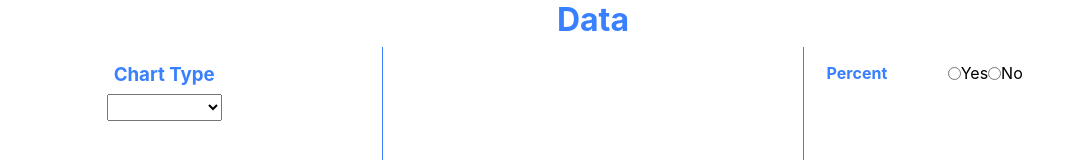
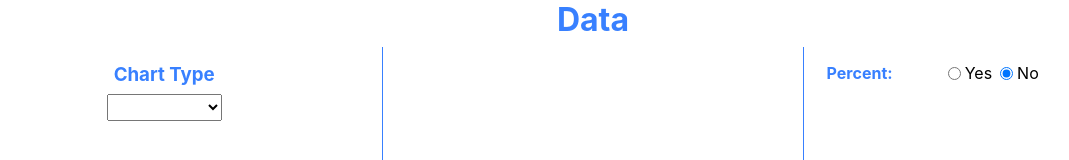
Before and after one commit to michaelcalvinwood/instant-charts, a React (Create React App) app: page / in a window 1280 px wide. Shown: the top 160 px of the page, without its empty margins (47-1116 px from the left). Built offline with nearby package versions, Linux system fonts and the light colour scheme.

Commit message:
added stripping of % from input for pie charts

```diff
--- a/src/App.js
+++ b/src/App.js
@@ -34,8 +34,8 @@ function App() {
       sections: [],
       chartType: '',
       chartTemplate: 'Default',
-      template: 'default',
       sectionAdjusted: false,
+      percentFlag: false
     },
     tooltip: {},
     title: [],
--- a/src/Components/Data.jsx
+++ b/src/Components/Data.jsx
@@ -72,10 +72,12 @@ function Data({option, updateOption}) {
          */
         const legendData = [];
         const data = [];
+        let percentFlag = false;
         for (let i = 1; i < csv[0].length; ++i) {
             const name = csv[0][i];
             if (name) legendData.push(name);
-            const value = csv[1][i];
+            const value = convertValue(csv[1][i]);
+            if (csv[1][i].indexOf('%') !== -1) percentFlag = true;
             data.push({name, value, percentFlag: false});
         }
         const newOption = {};
@@ -143,7 +145,7 @@ function Data({option, updateOption}) {
           for (let j = 1; j < csv[i].length; ++j) {
             if (!csv[i][j]) continue;
             let value = convertValue(csv[i][j]);
-            data.push(value);
+            data.push({value});
           }
           newOption.series.push({
             name,
@@ -222,7 +224,7 @@ function Data({option, updateOption}) {
           for (let j = 1; j < csv[i].length; ++ j) {
             if (csv[i][j] === '') continue;
             let value = csv[i][j];
-            data.push(value);
+            data.push({value});
           }
           newOption.series.push({
             name,
@@ -533,7 +535,7 @@ function Data({option, updateOption}) {
                 { !option.info.chartType && <h3 className='Data__chart-type-header'>Chart Type</h3> }
                 <Input
                     type='select'
-                    key='chartType'
+                    keyVal='chartType'
                     selectValues={['', 'bar', 'line', 'pie', 'grouped bar']}
                     option={option}
                     updateOption={updateOption}
@@ -584,9 +586,9 @@ function Data({option, updateOption}) {
             </div>
             <div className="Data__section-right">
                 <Input
-                    label="Percent"
+                    label="Percent:"
                     type="boolean"
-                    key="percentFlag"
+                    keyVal="percentFlag"
                     option={option}
                     updateOption={updateOption}
                     optionPath='info.percentFlag'
--- a/src/Components/Input.jsx
+++ b/src/Components/Input.jsx
@@ -2,7 +2,8 @@ import './Input.scss';
 import React from 'react';
 import { get, set, cloneDeep, clone } from 'lodash';
 
-function Input({type, option, optionPath, updateOption, placeholder, width, label, key, selectValues}) {
+function Input({type, option, optionPath, updateOption, placeholder, width, label,
+    keyVal, selectValues, defaultChecked}) {
 
     const capitalizeAllWords = sentence => {
         const words = sentence.split(" ");
@@ -70,10 +71,26 @@ function Input({type, option, optionPath, updateOption, placeholder, width, labe
                 >
                     { label && <div className='input__label'>{label}</div>
                     }
-                    <input type="radio" id={`${key}_yes`} name={`${key}_yes`} value="yes" />
-                    <label for={`${key}_yes`}>Yes</label>
-                    <input type="radio" id={`${key}_no`} name={`${key}_no`} value="CSS" />
-                    <label for={`${key}_no`}>No</label>
+                    <input type="radio" id={`${keyVal}_yes`} name={`${keyVal}`}
+                        value="yes" className='input__radio--left'
+                        defaultChecked={get(option, optionPath)}
+                        onClick={() => {
+                            const curOption = cloneDeep(option);
+                            set(curOption, optionPath, true);
+                            updateOption(curOption);
+                        }}
+                    />
+                    <label htmlFor={`${keyVal}_yes`} className='input__radio-label--left'>Yes</label>
+                    <input type="radio" id={`${keyVal}_no`} name={`${keyVal}`} value="CSS"
+                        className='input__radio--right'
+                        defaultChecked={!get(option, optionPath)}
+                        onClick={() => {
+                            const curOption = cloneDeep(option);
+                            set(curOption, optionPath, false);
+                            updateOption(curOption);
+                        }}
+                    />
+                    <label htmlFor={`${keyVal}_no`} className='input__radio-label--right'>No</label>
 
                 </div>
             )
@@ -98,7 +115,7 @@ function Input({type, option, optionPath, updateOption, placeholder, width, labe
                     >
                     {
                         selectValues.map(value => {
-                            return <option key={key + '-' + value} value={value}>{capitalizeAllWords(value)}</option>
+                            return <option key={keyVal + '-' + value} value={value}>{capitalizeAllWords(value)}</option>
                         })
                     }
                     </select>
--- a/src/Components/Input.scss
+++ b/src/Components/Input.scss
@@ -18,4 +18,13 @@
         margin-right: .25rem;
         width: 30%;
     }
+    &__radio-label {
+
+        &--left {
+            margin: 0 .5rem 0 .25rem;
+        }
+        &--right {
+            margin-left: .25rem;
+        }
+    }
 }
```
